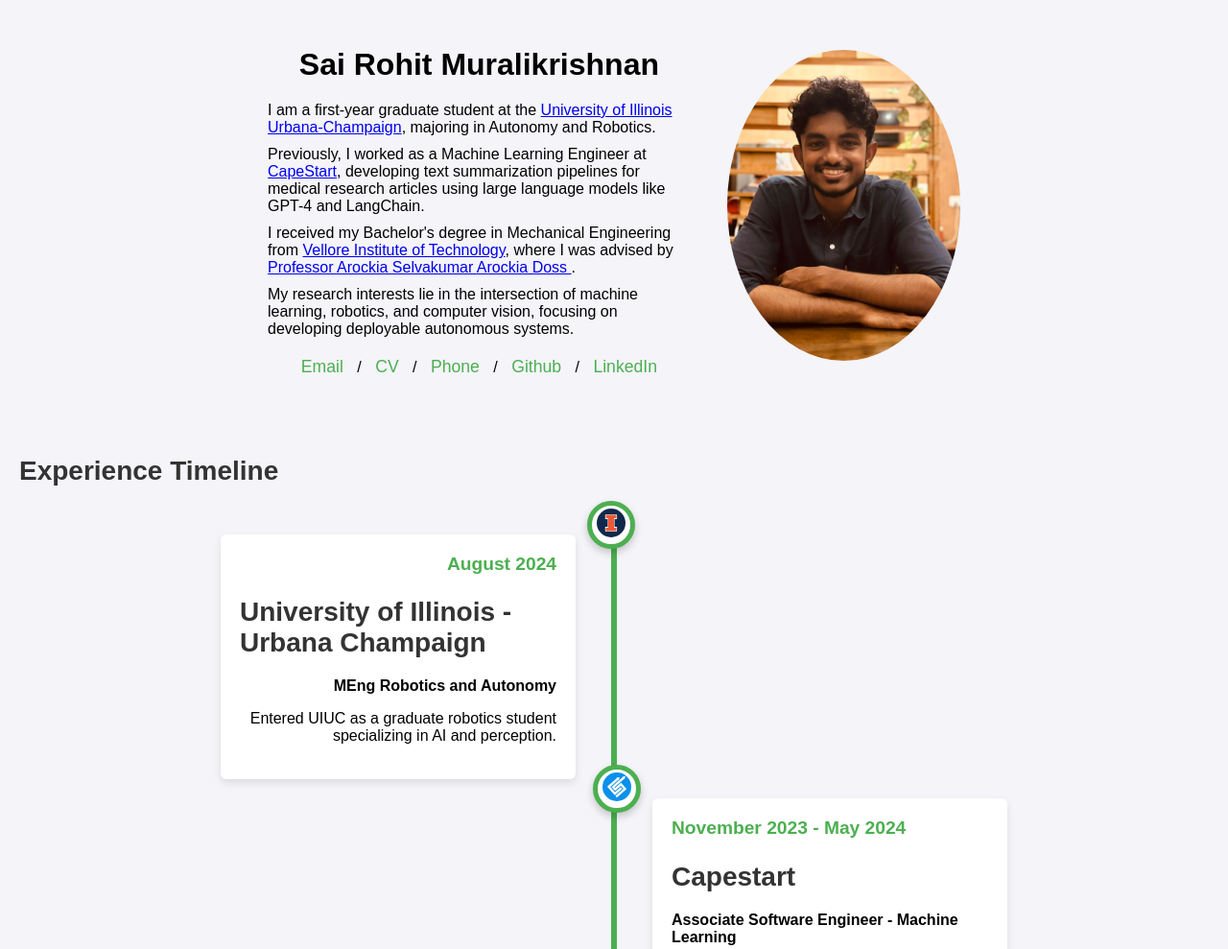
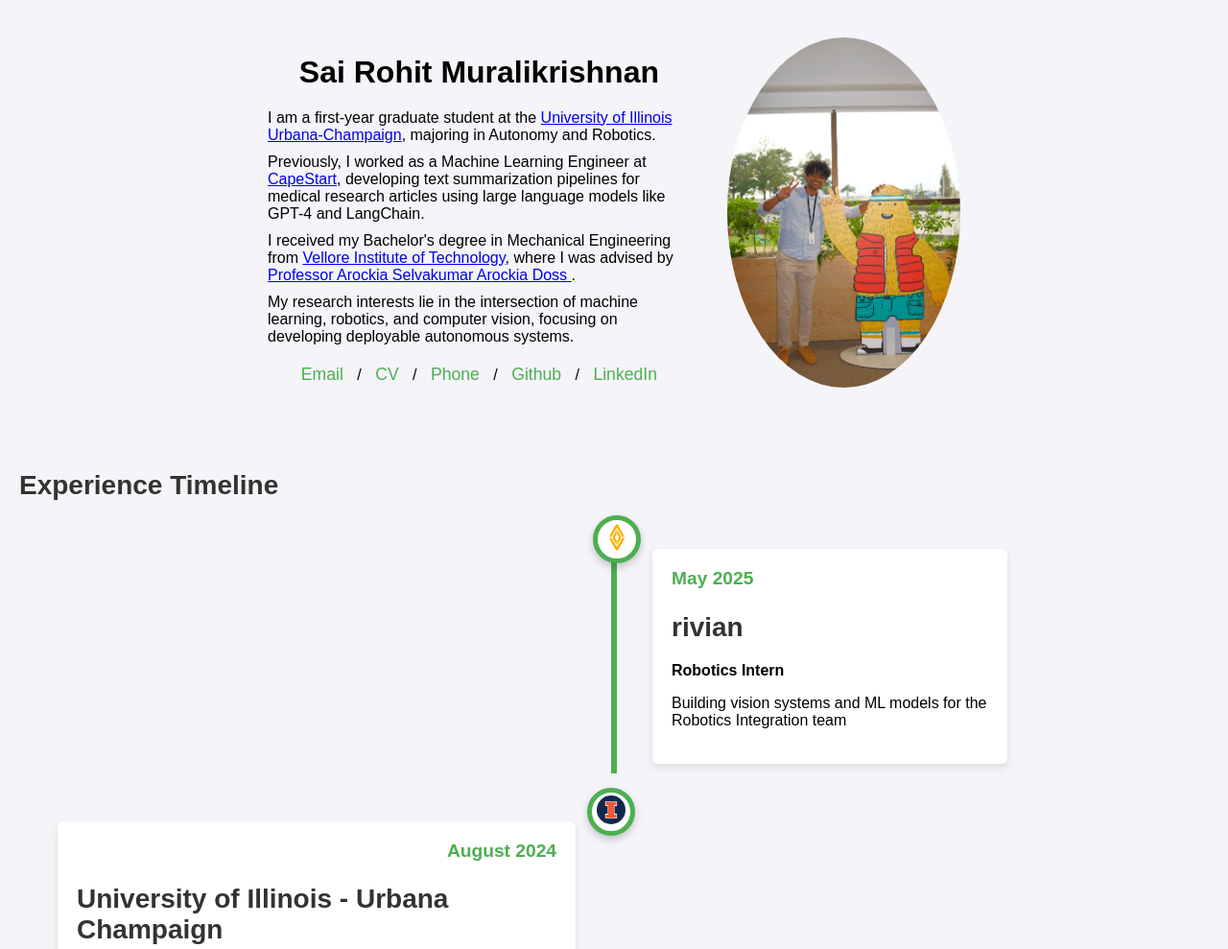
Before and after one commit to RohitMurali18/RohitMurali18.github.io, a plain HTML site: page index.html in a window 1280 px wide. Shown: the top 989 px of the page at 96% size. Drawn offline with Linux system fonts and the light colour scheme.

Commit message:
Added rivian and updated pfp

```diff
--- a/index.html
+++ b/index.html
@@ -385,7 +385,7 @@
           </td>
           <td style="padding:2.5%;width:40%;max-width:40%">
             <a href="images/sai.jpg">
-              <img src="images/sai.jpg" alt="Sai Rohit's profile photo">
+              <img src="images/sai2.jpg" alt="Sai Rohit's profile photo">
             </a>
           </td>
         </tr>
@@ -396,6 +396,24 @@
     <div style="padding:20px;width:100%;vertical-align:middle">
       <h2>Experience Timeline</h2>
       <div class="timeline">
+        <div class = "container right">
+          <div class="circle">
+            <a href="https://rivian.com/" target="_blank">
+            <img src="images\Rivian.png" alt="UIUC Logo">
+            </a>
+          </div>
+          <div class="content">
+            <div class="date">May 2025</div>
+            <h2>rivian</h2>
+            <p class="description"><strong>Robotics Intern</strong></p>
+            <p class="description">
+              Building vision systems and ML models for the Robotics Integration team
+            </p>
+          </div>
+        </div>
+
+
+        </div>
         <div class="container left">
           <div class="circle">
             <a href="https://grainger.illinois.edu/" target="_blank">
```
Also changed, not shown: images/Rivian.png (added), images/sai2.jpg (added).
